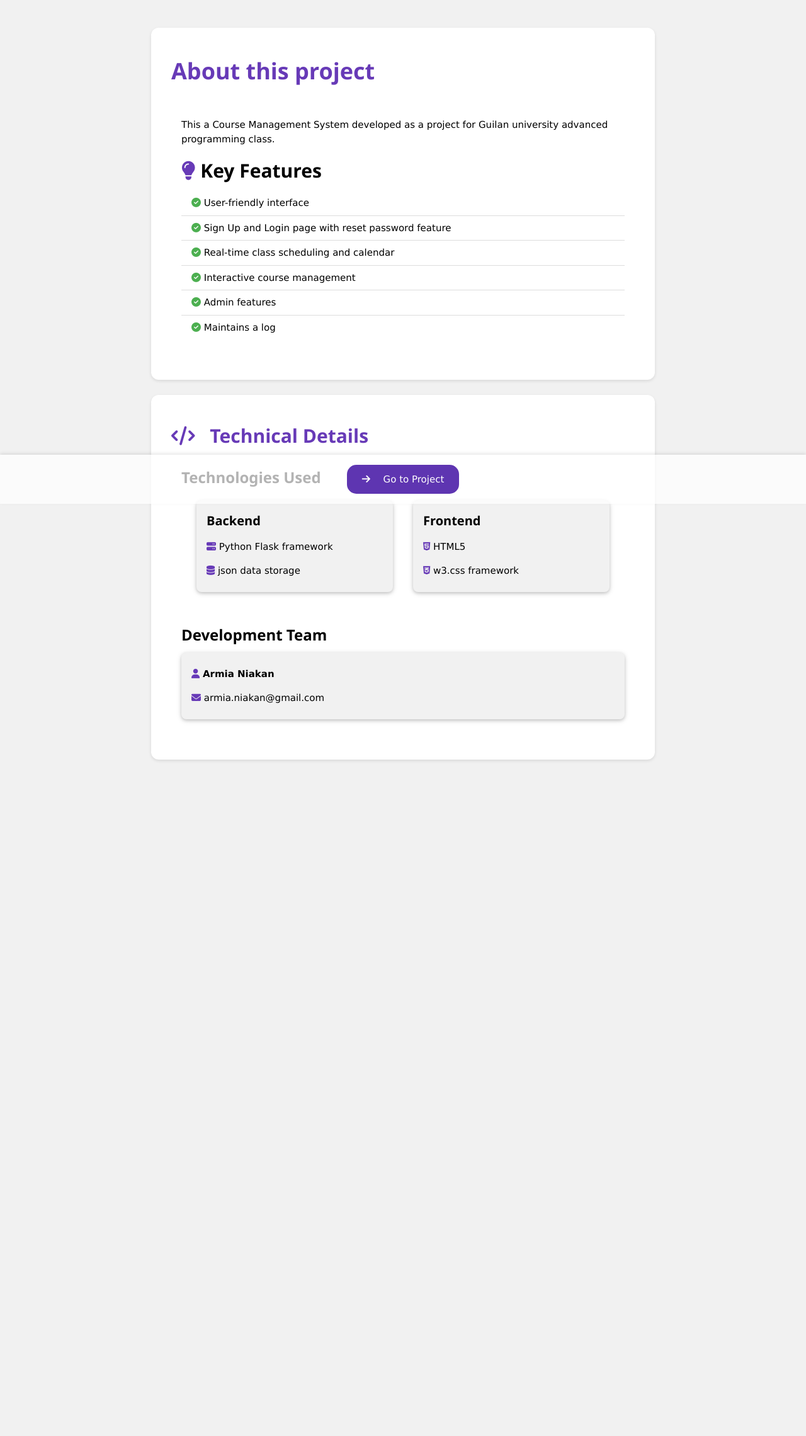
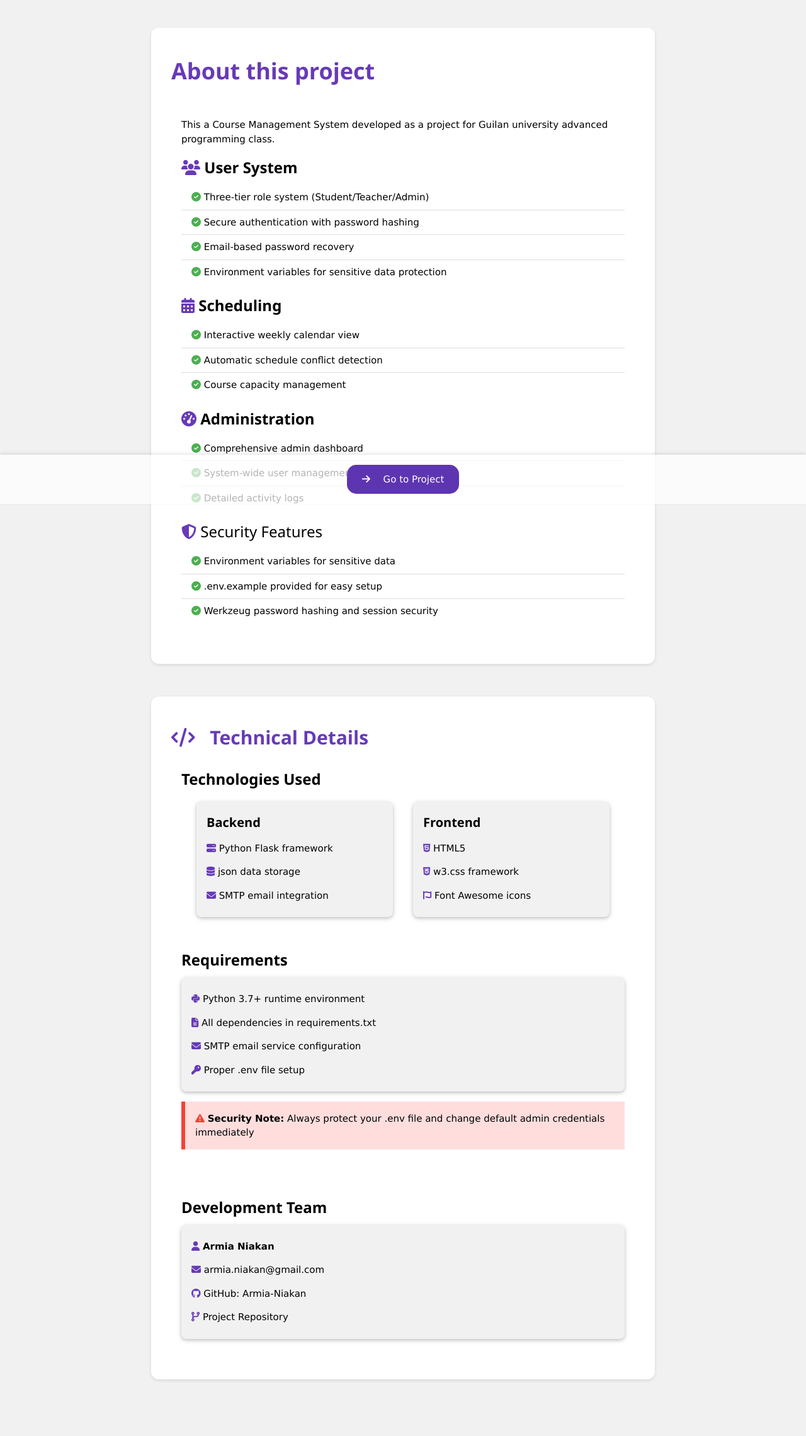
Before and after one commit to Armia-Niakan/Course-Management-System, a Flask app: page / in a window 1280 px wide. Shown: the whole page at 63% size. Before the commit the page ends 1208 px from the top, so only its background shows below. Run offline with Flask 3, Linux system fonts and the light colour scheme.

Commit message:
Add files via upload

```diff
--- a/app/templates/about.html
+++ b/app/templates/about.html
@@ -60,18 +60,47 @@
                 <div class="w3-panel w3-padding-16">
                     <p>This a Course Management System developed as a project for Guilan university advanced programming class.</p>
 
-                    <h2 class="w3-margin-top"><i class="fas fa-lightbulb w3-text-deep-purple"></i> <b>Key Features</b></h2>
-                    <ul class="w3-ul">
-                        <li><i class="fas fa-check-circle w3-text-green"></i> User-friendly interface</li>
-                        <li><i class="fas fa-check-circle w3-text-green"></i> Sign Up and Login page with reset password feature</li>
-                        <li><i class="fas fa-check-circle w3-text-green"></i> Real-time class scheduling and calendar</li>
-                        <li><i class="fas fa-check-circle w3-text-green"></i> Interactive course management</li>
-                        <li><i class="fas fa-check-circle w3-text-green"></i> Admin features</li>
-                        <li><i class="fas fa-check-circle w3-text-green"></i> Maintains a log</li>
-                    </ul>
+                    <div class="w3-margin-top">
+                        <h3><i class="fas fa-users w3-text-deep-purple"></i> <b>User System</b></h3>
+                        <ul class="w3-ul">
+                            <li><i class="fas fa-check-circle w3-text-green"></i> Three-tier role system (Student/Teacher/Admin)</li>
+                            <li><i class="fas fa-check-circle w3-text-green"></i> Secure authentication with password hashing</li>
+                            <li><i class="fas fa-check-circle w3-text-green"></i> Email-based password recovery</li>
+                            <li><i class="fas fa-check-circle w3-text-green"></i> Environment variables for sensitive data protection</li>
+                        </ul>
+                    </div>
+
+                    <div class="w3-margin-top">
+                        <h3><i class="fas fa-calendar-alt w3-text-deep-purple"></i> <b>Scheduling</b></h3>
+                        <ul class="w3-ul">
+                            <li><i class="fas fa-check-circle w3-text-green"></i> Interactive weekly calendar view</li>
+                            <li><i class="fas fa-check-circle w3-text-green"></i> Automatic schedule conflict detection</li>
+                            <li><i class="fas fa-check-circle w3-text-green"></i> Course capacity management</li>
+                        </ul>
+                    </div>
+
+                    <div class="w3-margin-top">
+                        <h3><i class="fas fa-tachometer-alt w3-text-deep-purple"></i> <b>Administration</b></h3>
+                        <ul class="w3-ul">
+                            <li><i class="fas fa-check-circle w3-text-green"></i> Comprehensive admin dashboard</li>
+                            <li><i class="fas fa-check-circle w3-text-green"></i> System-wide user management</li>
+                            <li><i class="fas fa-check-circle w3-text-green"></i> Detailed activity logs</li>
+                        </ul>
+                    </div>
+
+                    <div class="w3-margin-top">
+                        <h3><i class="fas fa-shield-alt w3-text-deep-purple"></i> Security Features</h3>
+                        <ul class="w3-ul">
+                            <li><i class="fas fa-check-circle w3-text-green"></i> Environment variables for sensitive data</li>
+                            <li><i class="fas fa-check-circle w3-text-green"></i> .env.example provided for easy setup</li>
+                            <li><i class="fas fa-check-circle w3-text-green"></i> Werkzeug password hashing and session security</li>
+                        </ul>
+                        </div>
+                    </div>
                 </div>
             </div>
         </div>
+
 
         <div class="">
             <div class="about-box">
@@ -84,6 +113,7 @@
                                 <h4><b>Backend</b></h4>
                                 <p><i class="fas fa-server w3-text-deep-purple"></i> Python Flask framework</p>
                                 <p><i class="fas fa-database w3-text-deep-purple"></i> json data storage</p>
+                                <p><i class="fas fa-envelope tech-icon w3-text-deep-purple"></i> SMTP email integration</p>
                             </div>
                         </div>
                         <div class="w3-half w3-padding">
@@ -91,16 +121,35 @@
                                 <h4><b>Frontend</b></h4>
                                 <p><i class="fab fa-html5 w3-text-deep-purple"></i> HTML5</p>
                                 <p><i class="fab fa-css3-alt w3-text-deep-purple"></i> w3.css framework</p>
+                                <p><i class="fab fa-font-awesome tech-icon w3-text-deep-purple"></i> Font Awesome icons</p>
                             </div>
                         </div>
                     </div>
                 </div>
-
+                <div class="w3-panel w3-padding-16">
+                    <h3><b>Requirements</b></h3>
+                    <div class="w3-card w3-padding w3-light-grey w3-round-large">
+                        <p><i class="fab fa-python w3-text-deep-purple"></i> Python 3.7+ runtime environment</p>
+                        <p><i class="fas fa-file-alt w3-text-deep-purple"></i> All dependencies in requirements.txt</p>
+                        <p><i class="fas fa-envelope w3-text-deep-purple"></i> SMTP email service configuration</p>
+                        <p><i class="fas fa-key w3-text-deep-purple"></i> Proper .env file setup</p>
+                    </div>
+                    <div class="w3-panel w3-pale-red w3-leftbar w3-border-red">
+                        <p><i class="fas fa-exclamation-triangle w3-text-red"></i>
+                        <b>Security Note:</b> Always protect your .env file and change default admin credentials immediately</p>
+                    </div>
+                </div>
                 <div class="w3-panel w3-padding-16">
                     <h3><b>Development Team</b></h3>
                     <div class="w3-card w3-padding w3-light-grey w3-round-large">
                         <p><i class="fas fa-user w3-text-deep-purple"></i> <b>Armia Niakan</b></p>
-                        <p><i class="fas fa-envelope w3-text-deep-purple"></i> <a href="mailto:armia.niakan@gmail.com"  style="text-decoration: none;">armia.niakan@gmail.com</a></p>
+                        <p><i class="fas fa-envelope w3-text-deep-purple"></i>
+                            <a href="mailto:armia.niakan@gmail.com"  target="_blank" style="text-decoration: none;">armia.niakan@gmail.com</a></p>
+                        <p><i class="fab fa-github tech-icon w3-text-deep-purple"></i>
+                            <a href="https://github.com/Armia-Niakan" target="_blank" style="text-decoration: none;">GitHub: Armia-Niakan</a></p>
+                        <p><i class="fas fa-code-branch tech-icon w3-text-deep-purple"></i>
+                            <a href="https://github.com/Armia-Niakan/Course-Management-System" target="_blank" style="text-decoration: none;">Project Repository</a>
+                        </p>
                     </div>
                 </div>
             </div>
```
